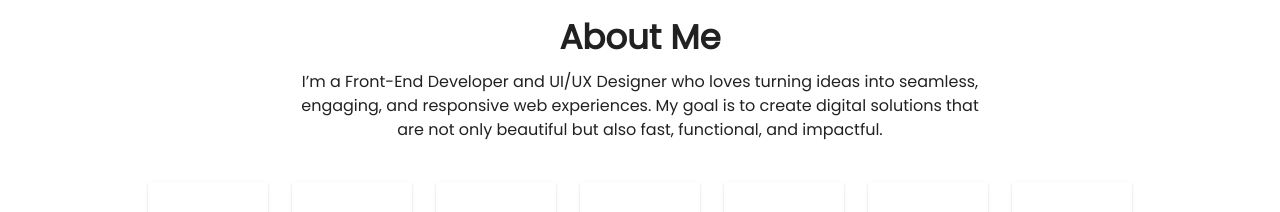
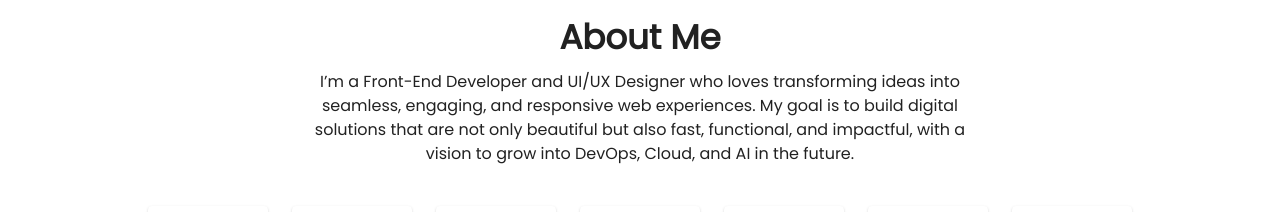
Before and after one commit to StassyB/My-Portfolio-Website, a React (Create React App) app: page / in a window 1280 px wide. Shown: the part 688-900 px from the top of the page. Built offline with nearby package versions, Linux system fonts and the light colour scheme.

Commit message:
Update About.js

```diff
--- a/src/components/About.js
+++ b/src/components/About.js
@@ -23,8 +23,8 @@ export default function About() {
           About Me
         </Typography>
         <Typography variant="body1" sx={{ maxWidth: 700, mx: "auto", mb: 5 }}>
-       I’m a Front-End Developer and UI/UX Designer who loves turning ideas into seamless, engaging, and responsive web experiences.
-     My goal is to create digital solutions that are not only beautiful but also fast, functional, and impactful.
+     I’m a Front-End Developer and UI/UX Designer who loves transforming ideas into seamless, engaging, and responsive web experiences.
+       My goal is to build digital solutions that are not only beautiful but also fast, functional, and impactful, with a vision to grow into DevOps, Cloud, and AI in the future.
            </Typography>
       </Fade>
 
```
